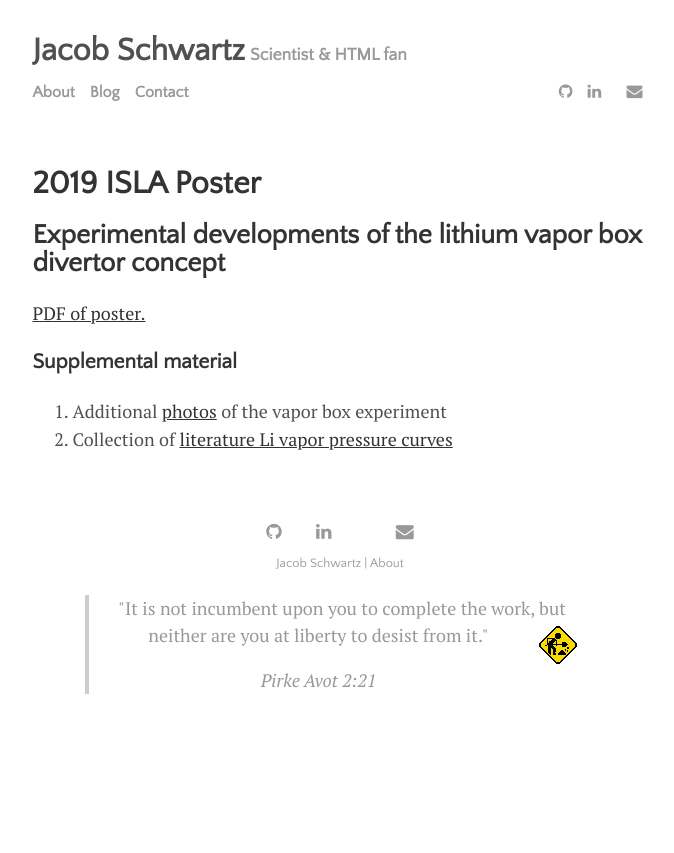
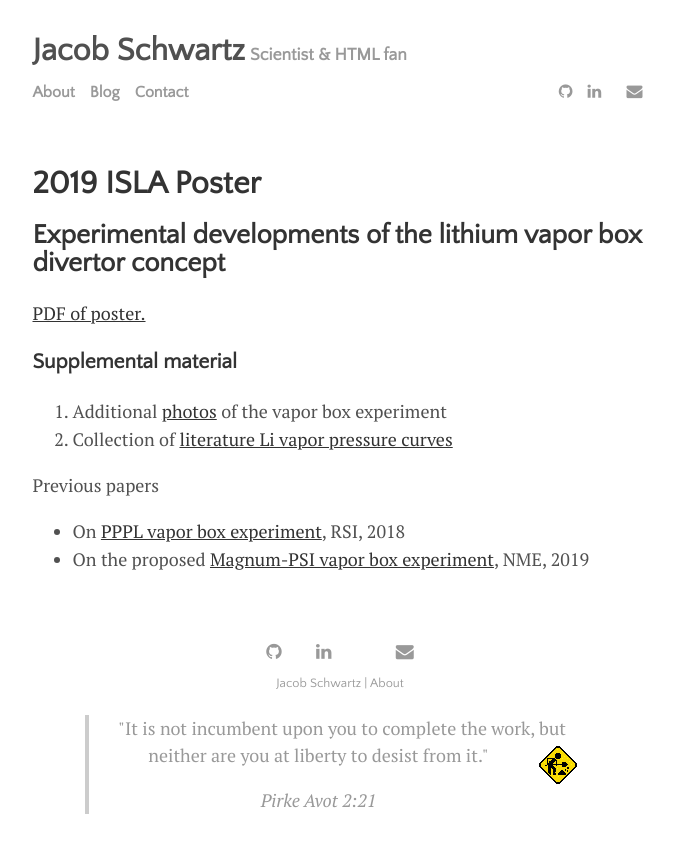
Before and after one commit to cfe316/cfe316.github.io, a Jekyll site: the page built from 2019ISLAposter.html, in a window 1280 px wide. Shown: the top 853 px of the page, without its empty margins (300-974 px from the left). Built offline with Jekyll 4.4.1, drawn with Linux system fonts in a browser that asks for light colours; a style sheet for code colours, icons or effects is not loaded.

Commit message:
Add links to old papers

```diff
--- a/2019ISLAposter.html
+++ b/2019ISLAposter.html
@@ -14,4 +14,9 @@ use_math: true
     <li>Collection of <a href="https://drive.google.com/file/d/1Cs-mpFS1ihGL97GiaXpgq5koyK4wUBjL/view?usp=sharing">literature Li vapor pressure curves</a></li>
     <!--<li>Draft of full paper <a href="">not active yet</a></li>-->
   </ol>
+  <p>Previous papers</p>
+  <ul>
+    <li>On <a href="https://aip.scitation.org/doi/abs/10.1063/1.5039406">PPPL vapor box experiment</a>, RSI, 2018</li>
+    <li>On the proposed <a href="https://linkinghub.elsevier.com/retrieve/pii/S2352179118302618">Magnum-PSI vapor box experiment</a>, NME, 2019</li>
+  </ul>
 </div>
```
